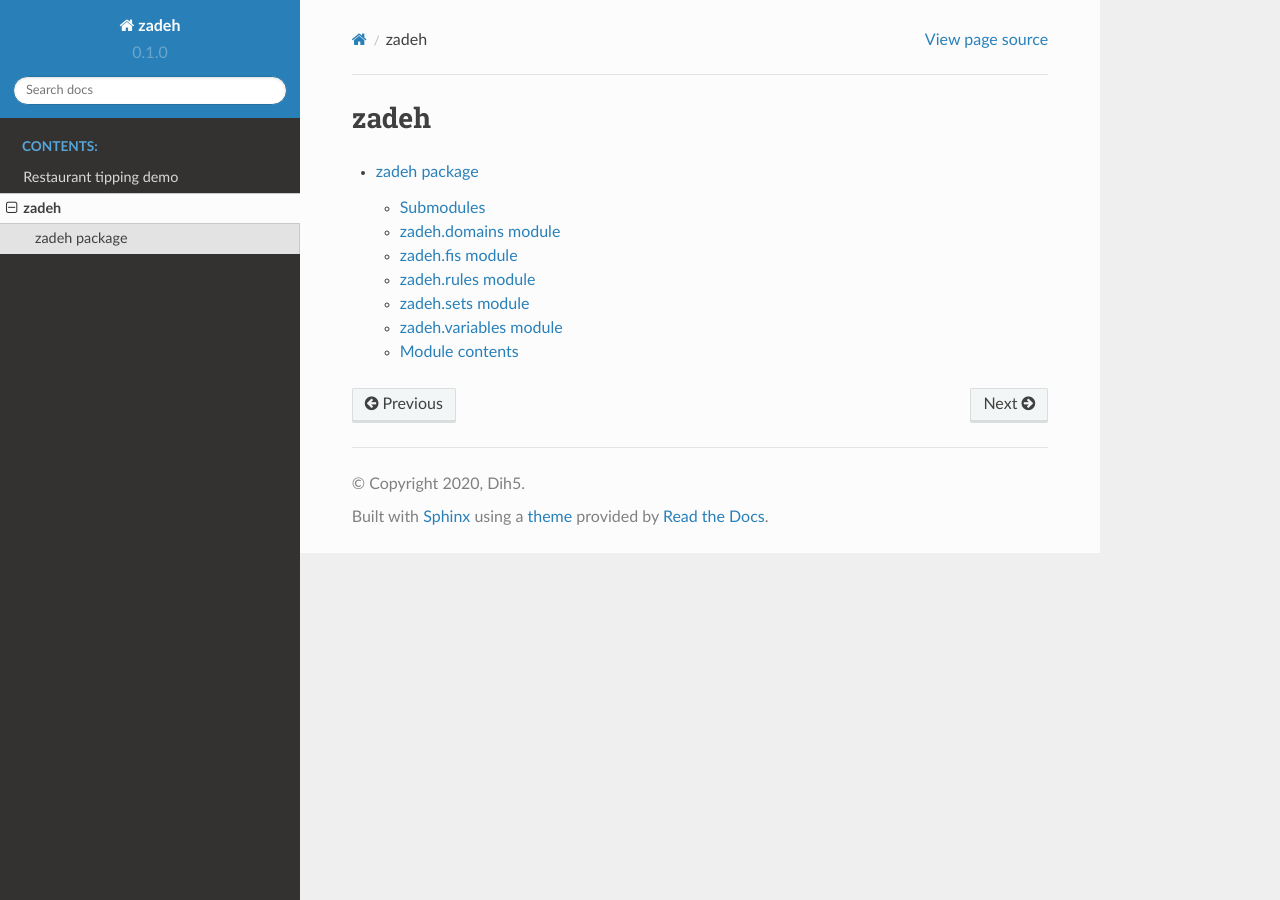
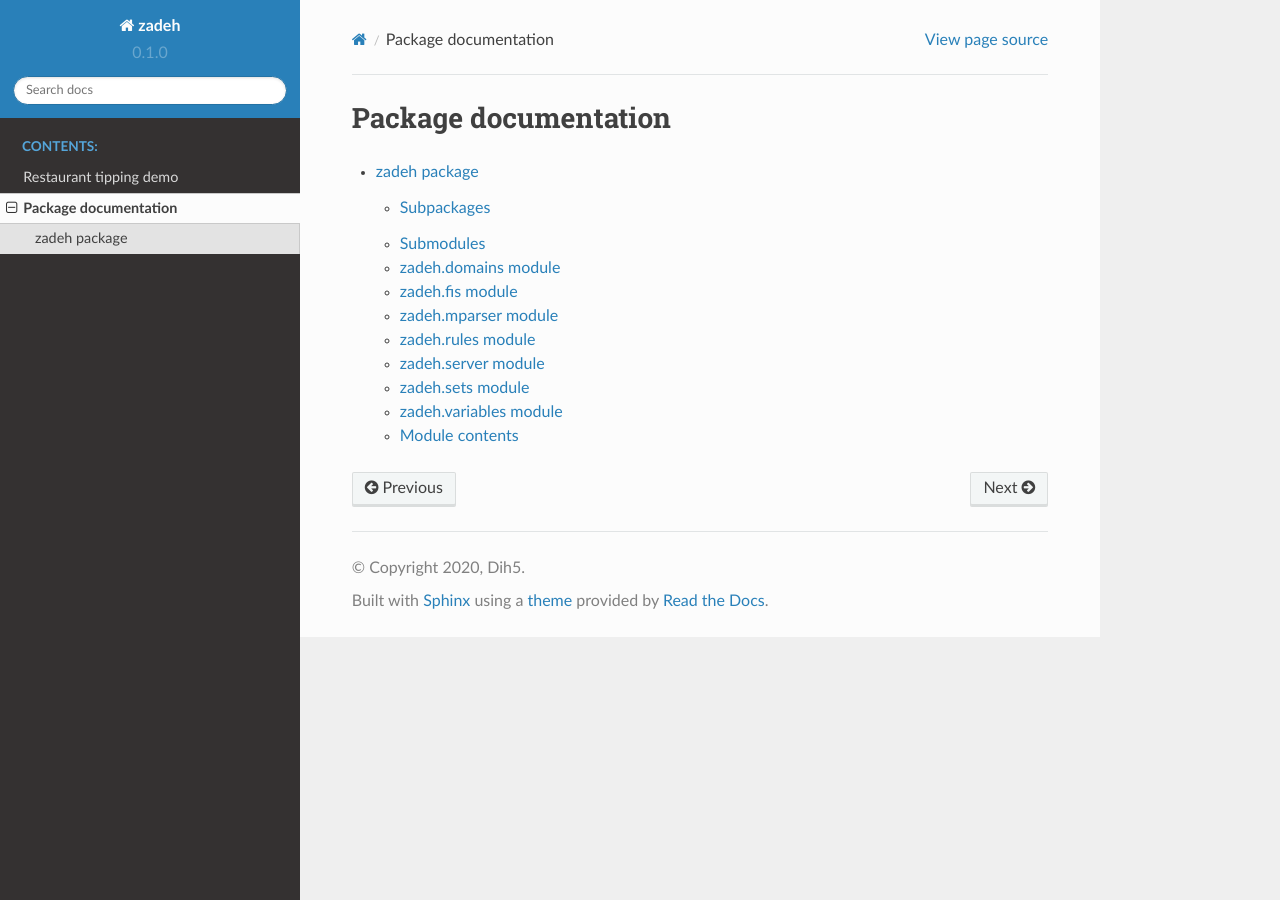
Before and after one commit to Dih5/zadeh, a Sphinx documentation site: the page built from docs/modules.rst, in a window 1280 px wide. Built offline with Sphinx 7.4.7 and the Read the Docs theme 2.0.0, drawn with Linux system fonts in a browser that asks for light colours; pages that are not in the unit, such as notebooks, are missing from menus.

Commit message:
Update docs

```diff
--- a/docs/conf.py
+++ b/docs/conf.py
@@ -33,6 +33,7 @@ needs_sphinx = '1.3'  # Napoleon extension
 extensions = ['sphinx.ext.autodoc',
               'sphinx.ext.viewcode',
               'sphinx.ext.napoleon',
+              'sphinx.ext.mathjax',
               'nbsphinx',
               'IPython.sphinxext.ipython_console_highlighting',
               ]
@@ -56,7 +57,6 @@ author = "Dih5"
 
 # Version code
 version = release = '0.1.0'
-
 
 # The language for content autogenerated by Sphinx. Refer to documentation
 # for a list of supported languages.
@@ -98,7 +98,6 @@ html_static_path = ['_static']
 
 # Output file base name for HTML help builder.
 htmlhelp_basename = 'zadehdoc'
-
 
 # -- Options for LaTeX output ------------------------------------------
 
--- a/docs/modules.rst
+++ b/docs/modules.rst
@@ -1,5 +1,5 @@
-zadeh
-=====
+Package documentation
+=====================
 
 .. toctree::
    :maxdepth: 4
```
Also changed, not shown: docs/zadeh.rst (+24 -0 lines).
